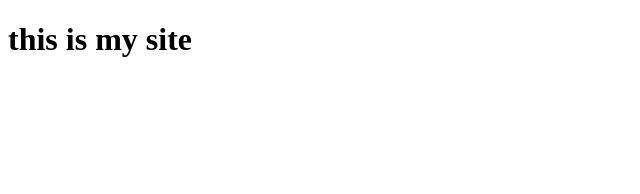
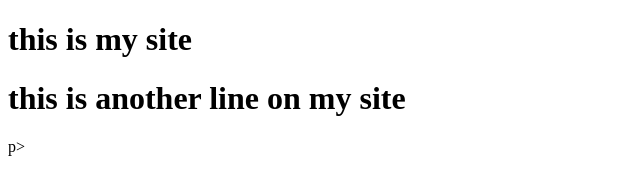
Before and after one commit to Evans-J/test-repo, a plain HTML site: page index.html in a window 1280 px wide. Shown: the whole page, without its empty margins (0-640 px from the left). Drawn offline with Linux system fonts and the light colour scheme.

Commit message:
added resource in main

```diff
--- a/index.html
+++ b/index.html
@@ -7,5 +7,6 @@
 </head>
 <body>
     <h1>this is my site</h1>
+    <h1>this is another line on my site</h1>p>
 </body>
 </html>
```
Also changed, not shown: 2 other files.
